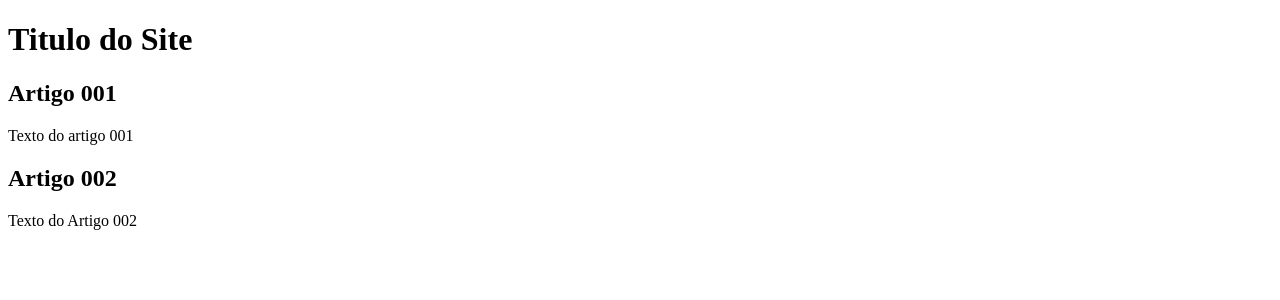
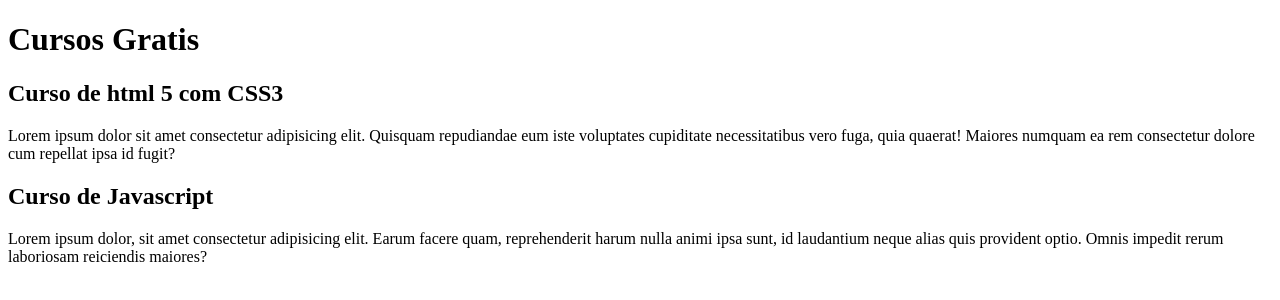
Before and after one commit to Pablotoliveira28/Projeto-Site, a plain HTML site: page index.html in a window 1280 px wide. Drawn offline with Linux system fonts and the light colour scheme.

Commit message:
comecei a escrever o conteudo

```diff
--- a/index.html
+++ b/index.html
@@ -9,16 +9,16 @@
 <body>
     <main>
         <header>
-            <h1>Titulo do Site</h1>
+            <h1>Cursos Gratis</h1>
         </header>
 
         <article>
-            <h2>Artigo 001</h2>
-            <p>Texto do artigo 001</p>
+            <h2>Curso de html 5 com CSS3</h2>
+            <p>Lorem ipsum dolor sit amet consectetur adipisicing elit. Quisquam repudiandae eum iste voluptates cupiditate necessitatibus vero fuga, quia quaerat! Maiores numquam ea rem consectetur dolore cum repellat ipsa id fugit?</p>
         </article>
         <article>
-            <h2>Artigo 002</h2>
-            <p>Texto do Artigo 002</p>
+            <h2>Curso de Javascript</h2>
+            <p>Lorem ipsum dolor, sit amet consectetur adipisicing elit. Earum facere quam, reprehenderit harum nulla animi ipsa sunt, id laudantium neque alias quis provident optio. Omnis impedit rerum laboriosam reiciendis maiores?</p>
         </article>
 
 
```
